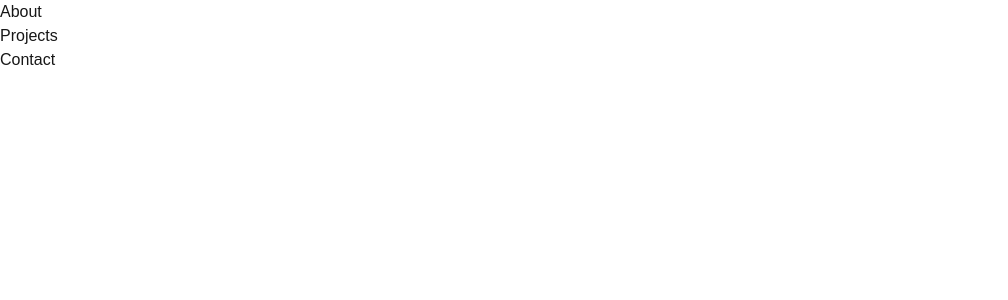
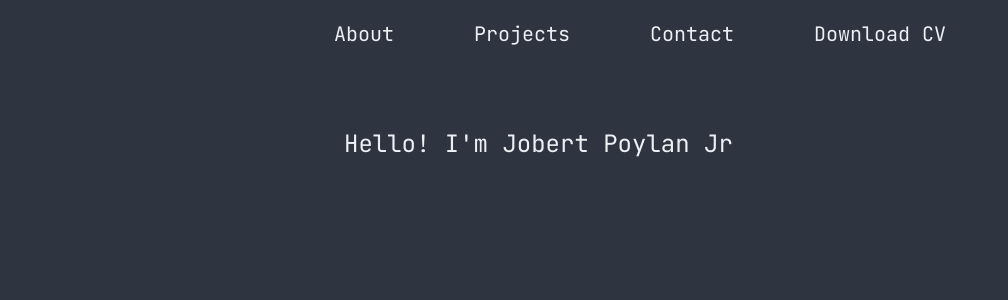
Before and after one commit to JobertDev27/portfolio, a Next.js app: page / in a window 1280 px wide. Shown: the top 300 px of the page, without its empty margins (0-1008 px from the left). Built offline with nearby package versions, Linux system fonts and the light colour scheme; a web font is replaced by a local one.

Commit message:
feat: changed font to jetbrains

```diff
--- a/app/globals.css
+++ b/app/globals.css
@@ -1,8 +1,8 @@
 @import "tailwindcss";
 
 :root {
-  --background: #ffffff;
-  --foreground: #171717;
+  --background: #2e3440;
+  --foreground: #eceff4;
 }
 
 @theme inline {
@@ -12,13 +12,13 @@
 
 @media (prefers-color-scheme: dark) {
   :root {
-    --background: #0a0a0a;
-    --foreground: #ededed;
+    --background: #2e3440;
+    --foreground: #eceff4;
   }
 }
 
 body {
   background: var(--background);
   color: var(--foreground);
-  font-family: var(--font-iosevka), monospace;
+  font-family: var(--jetbrains-mono), monospace;
 }
--- a/app/layout.tsx
+++ b/app/layout.tsx
@@ -7,9 +7,9 @@ export const metadata: Metadata = {
   description: "Portfolio of JobertDev",
 };
 
-const iosevka = localFont({
-  src: "./fonts/Iosevka.ttf",
-  variable: "--font-iosevka",
+const jetbrains = localFont({
+  src: "./fonts/Jetbrains-mono.ttf",
+  variable: "--jetbrains-mono",
   display: "swap",
 });
 
@@ -19,7 +19,7 @@ export default function RootLayout({
   children: React.ReactNode;
 }>) {
   return (
-    <html lang="en" className={iosevka.className}>
+    <html lang="en" className={jetbrains.className}>
       <body className="min-h-full flex flex-col">{children}</body>
     </html>
   );
--- a/app/page.tsx
+++ b/app/page.tsx
@@ -1,13 +1,21 @@
+import Landing from "./tabs/Landing";
+
 export default function Home() {
   return (
-    <header>
+    <>
+      <header className="">
         <nav>
-        <ul className="flex-col">
+          <ul className="flex flex-row items-center justify-center gap-20 m-5 text-xl">
             <li>About</li>
             <li>Projects</li>
             <li>Contact</li>
+            <li>Download CV</li>
           </ul>
         </nav>
       </header>
+      <main className="flex justify-center mt-15">
+        <Landing />
+      </main>
+    </>
   );
 }
--- /dev/null
+++ b/app/tabs/Landing.tsx
@@ -0,0 +1,9 @@
+export default function Landing() {
+  return (
+    <section className="w-[50%] mx-auto px-6">
+      <h1 className="text-2xl">
+        Hello! I'm <span>Jobert Poylan Jr</span>
+      </h1>
+    </section>
+  );
+}
```
Also changed, not shown: app/fonts/Jetbrains-mono.ttf (added), 1 other file (tests, documents, lock files or other folders). Lines whose indentation alone changed are shown as unchanged.
